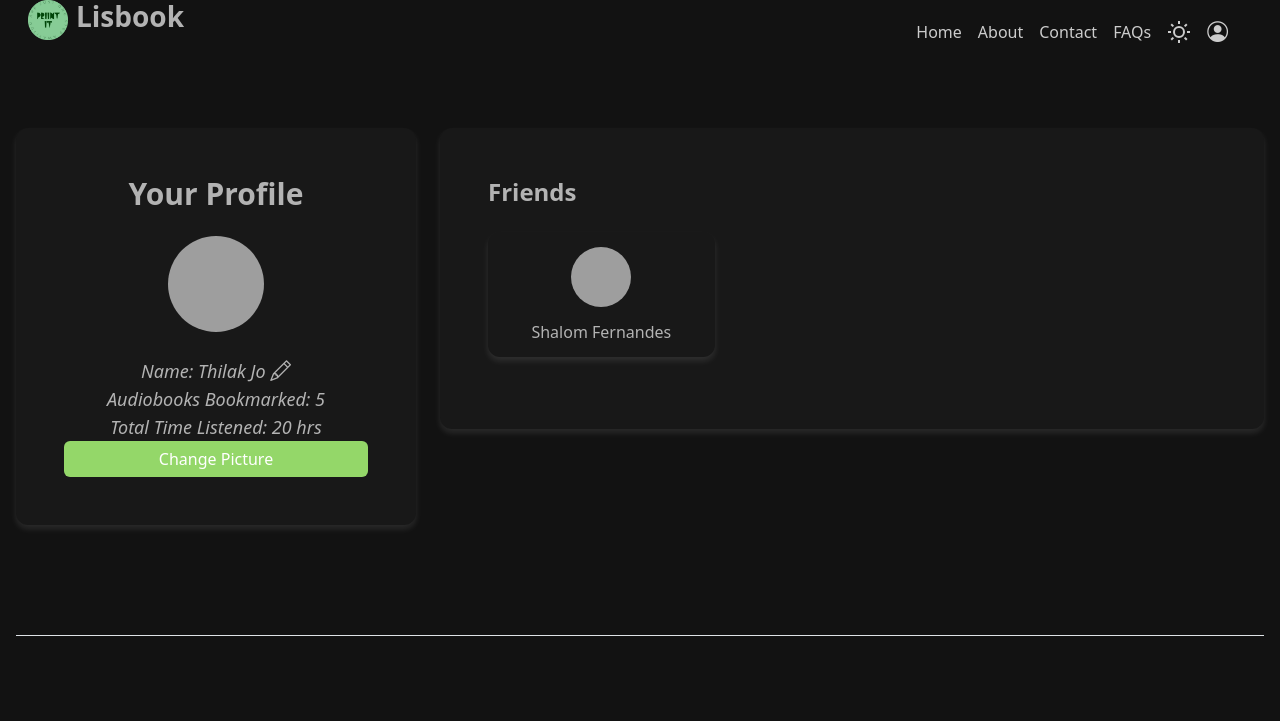
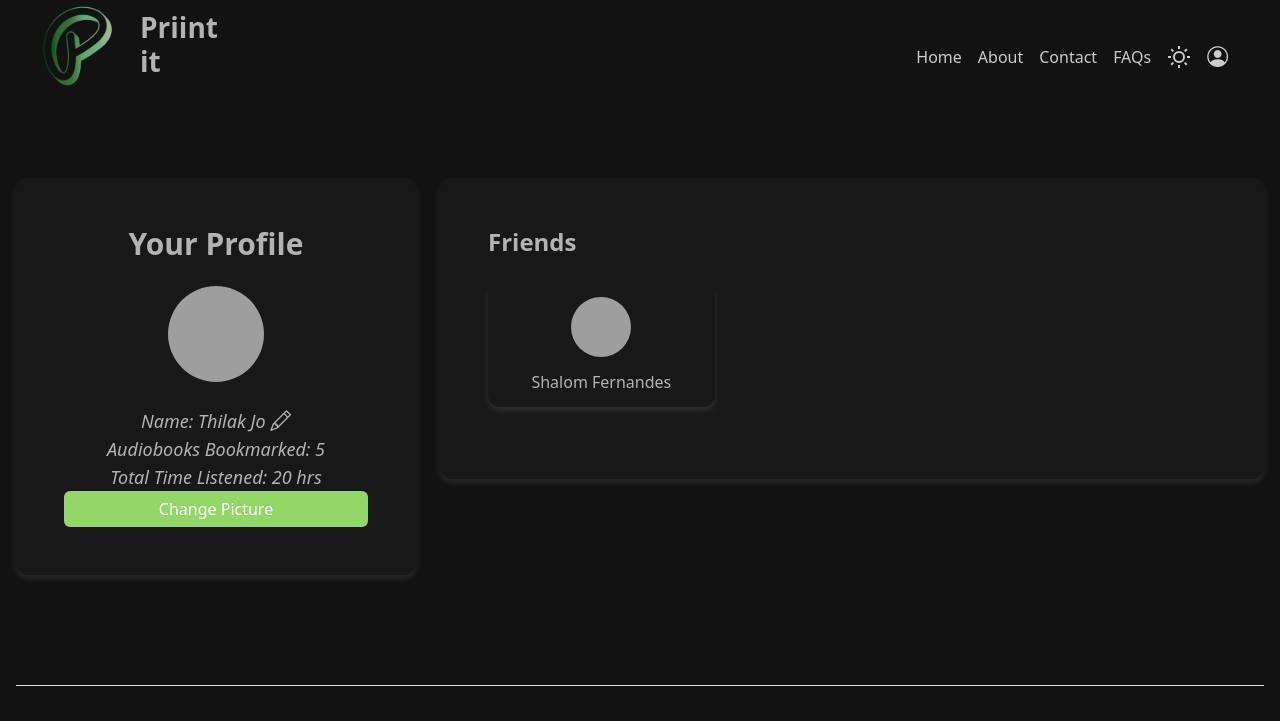
Before and after one commit to shalomrionafernandes/user-interface-printer, a plain HTML site: page profile.html in a window 1280 px wide. Shown: the top 721 px of the page. Drawn offline with nearby package versions, Linux system fonts and the light colour scheme; grey boxes are pictures that could not be loaded.

Commit message:
added new logo

```diff
--- a/profile.html
+++ b/profile.html
@@ -8,7 +8,7 @@
       content="Discover Priint it: A convenient way to locate print shops and manage printing jobs."
     />
     <link rel="stylesheet" href="style.css" />
-    <link rel="icon" href="Images/favicon.jpg" type="image/png" />
+    <link rel="icon" href="./logos/favion.jpg" type="image/png" />
     <script src="https://cdn.tailwindcss.com"></script>
     <link
       rel="stylesheet"
@@ -26,29 +26,6 @@
   <body
     class="dark-theme bg-gray-900 text-gray-300 d-flex flex-column min-vh-100"
   >
-    <div class="circle"></div>
-    <div class="circle"></div>
-    <div class="circle"></div>
-    <div class="circle"></div>
-    <div class="circle"></div>
-    <div class="circle"></div>
-    <div class="circle"></div>
-    <div class="circle"></div>
-    <div class="circle"></div>
-    <div class="circle"></div>
-    <div class="circle"></div>
-    <div class="circle"></div>
-    <div class="circle"></div>
-    <div class="circle"></div>
-    <div class="circle"></div>
-    <div class="circle"></div>
-    <div class="circle"></div>
-    <div class="circle"></div>
-    <div class="circle"></div>
-    <div class="circle"></div>
-    <div class="circle"></div>
-    <div class="circle"></div>
-
     <div id="loader" class="spinner-container">
       <div
         class="spinner-border"
@@ -58,20 +35,24 @@
         <span class="visually-hidden">Loading...</span>
       </div>
     </div>
+
     <!-- Navbar -->
 
     <nav class="">
       <div class="container mx-auto flex justify-between items-center">
         <!-- Logo -->
-        <a class="logo-text h3 font-bold d-inline-flex" href="./index.html">
+        <a
+          class="logo-text h3 font-bold d-inline-flex align-items-center"
+          href="./index.html"
+        >
           <img
-            src="./logos/main-logo.png"
+            src="./logos/page-logo.png"
             alt="Logo"
-            width="40"
+            width="100"
             height="auto"
             class="align-text-center me-2"
           />
-          Lisbook
+          Priint it
         </a>
 
         <!-- Menu Links and Theme Toggle -->
--- a/style.css
+++ b/style.css
@@ -127,6 +127,12 @@ a {
 
 a.logo-text {
   color: var(--accent-color);
+}
+.logo-text {
+  display: inline-flex;
+  align-items: center;
+  gap: 0.25rem;
+  text-decoration-color: #010101;
 }
 
 h1,
```
Also changed, not shown: about.html (+5 -4 lines), contact.html (+8 -5 lines), faq.html (+5 -4 lines), index.html (+4 -4 lines), logos/favion.jpg (added), logos/logo-2.png (added), logos/logo-3.png (added), logos/page-logo-1.png (added), logos/page-logo-2.png (added), logos/page-logo.png (added), 1 other file.
